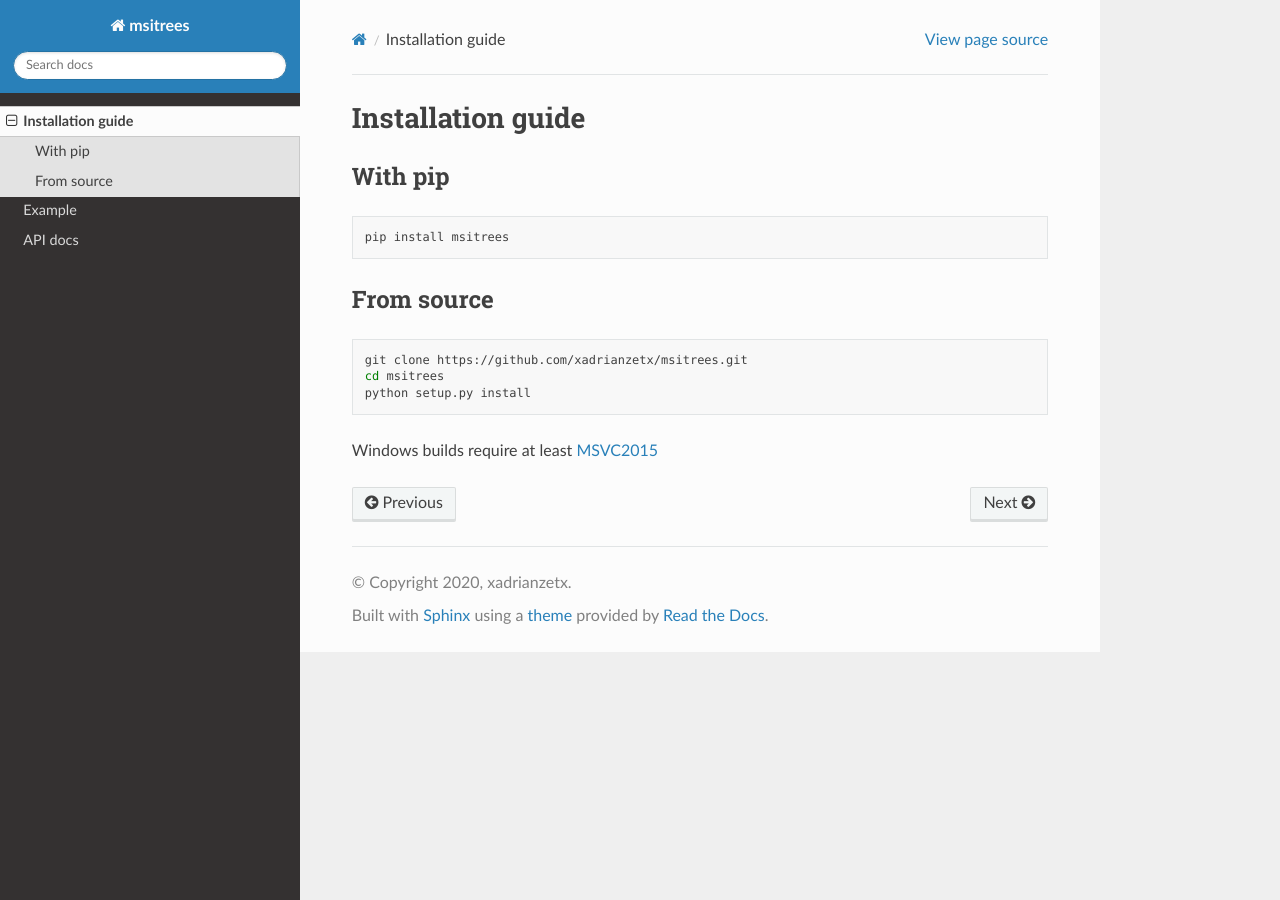
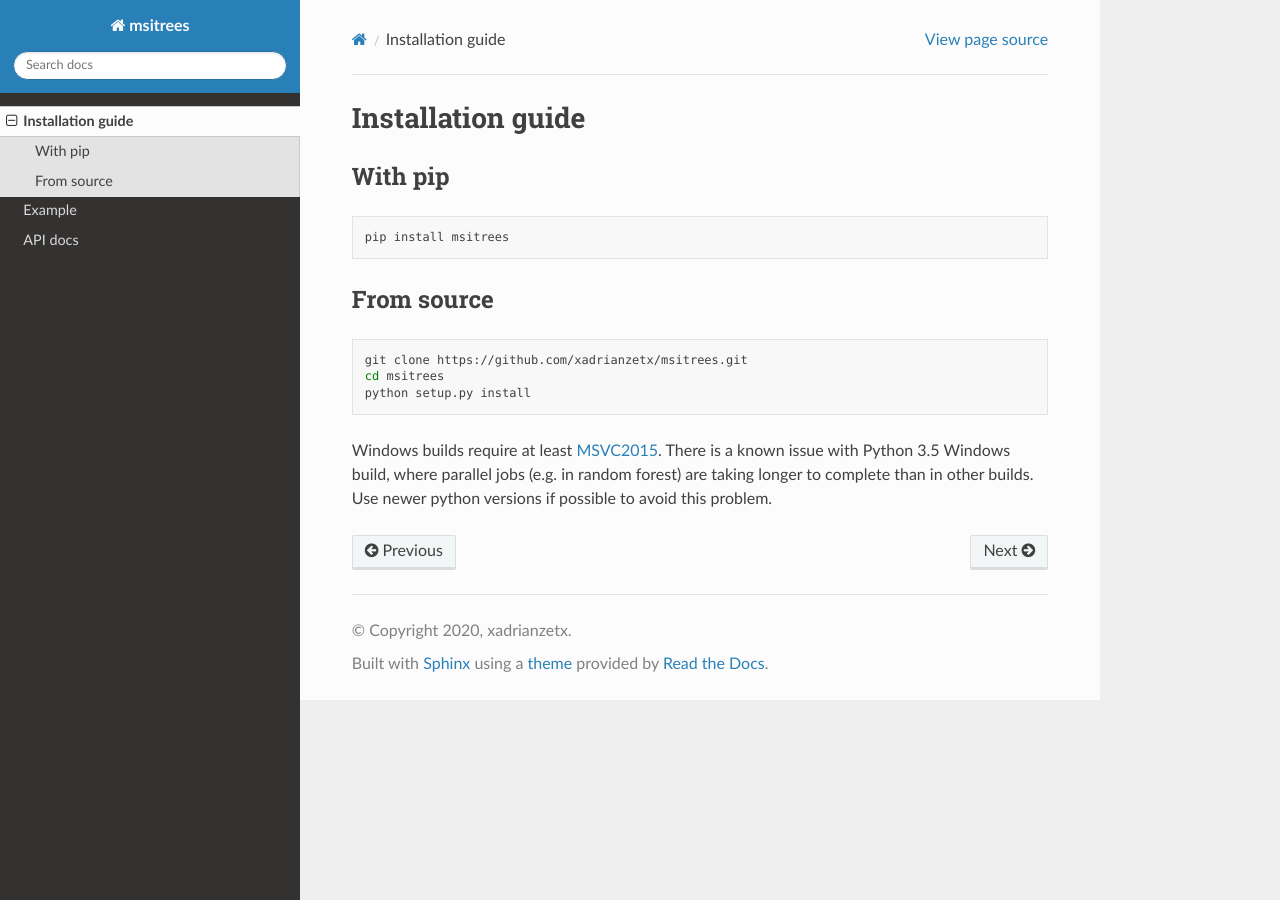
Before and after one commit to xadrianzetx/msitrees, a Sphinx documentation site: the page built from doc/installation.rst, in a window 1280 px wide. Built offline with Sphinx 7.4.7 and the Read the Docs theme 2.0.0, drawn with Linux system fonts in a browser that asks for light colours.

Commit message:
update docs

```diff
--- a/doc/installation.rst
+++ b/doc/installation.rst
@@ -17,4 +17,6 @@ From source
     cd msitrees
     python setup.py install
 
-Windows builds require at least `MSVC2015 <https://www.microsoft.com/en-gb/download/details.aspx?id=48145>`_
+Windows builds require at least `MSVC2015 <https://www.microsoft.com/en-gb/download/details.aspx?id=48145>`_.
+There is a known issue with Python 3.5 Windows build, where parallel jobs (e.g. in random forest) are taking longer to complete
+than in other builds. Use newer python versions if possible to avoid this problem.
```
